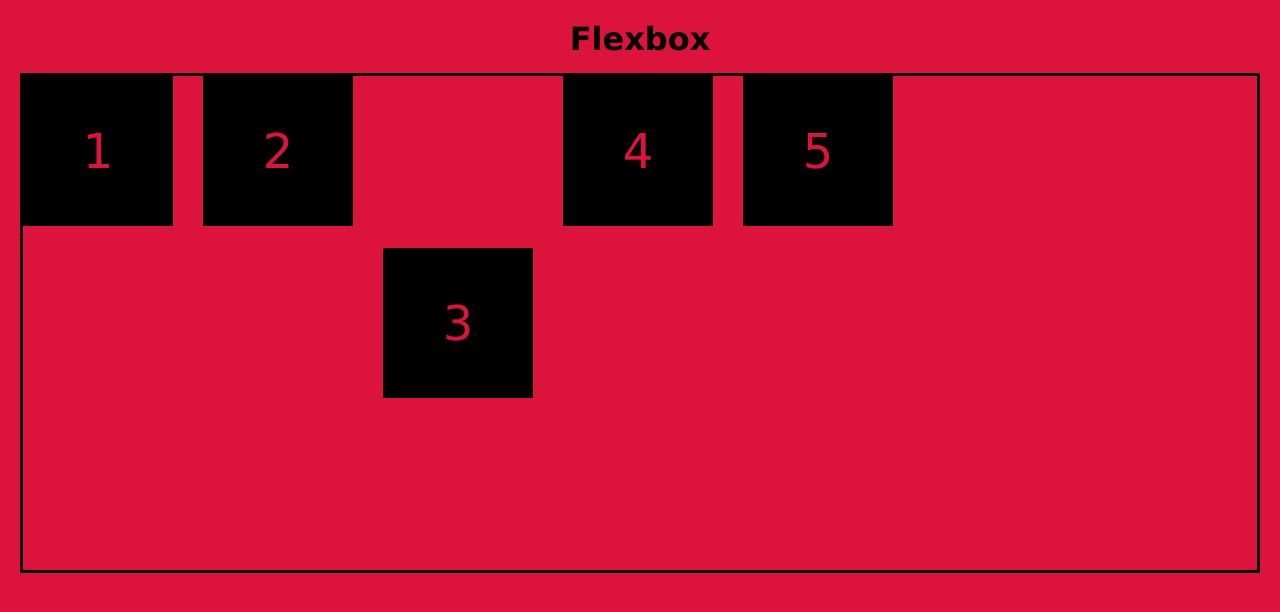
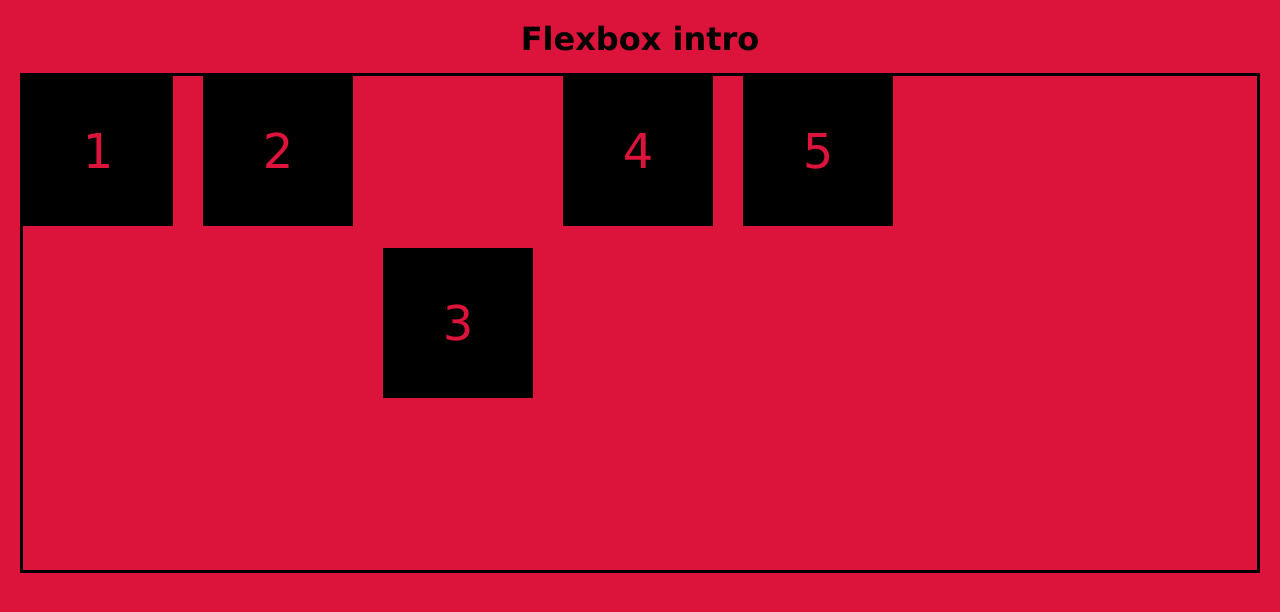
Before and after one commit to ekvedaraite/flexbox-intro, a plain HTML site: page index.html in a window 1280 px wide. Drawn offline with Linux system fonts and the light colour scheme.

Commit message:
heading update

```diff
--- a/index.html
+++ b/index.html
@@ -7,7 +7,7 @@
     <link rel="stylesheet" href="style.css">
 </head>
 <body>
-    <h1>Flexbox</h1>
+    <h1>Flexbox intro</h1>
     <div class="container">
         <div class="box">1</div>
         <div class="box">2</div>
```
